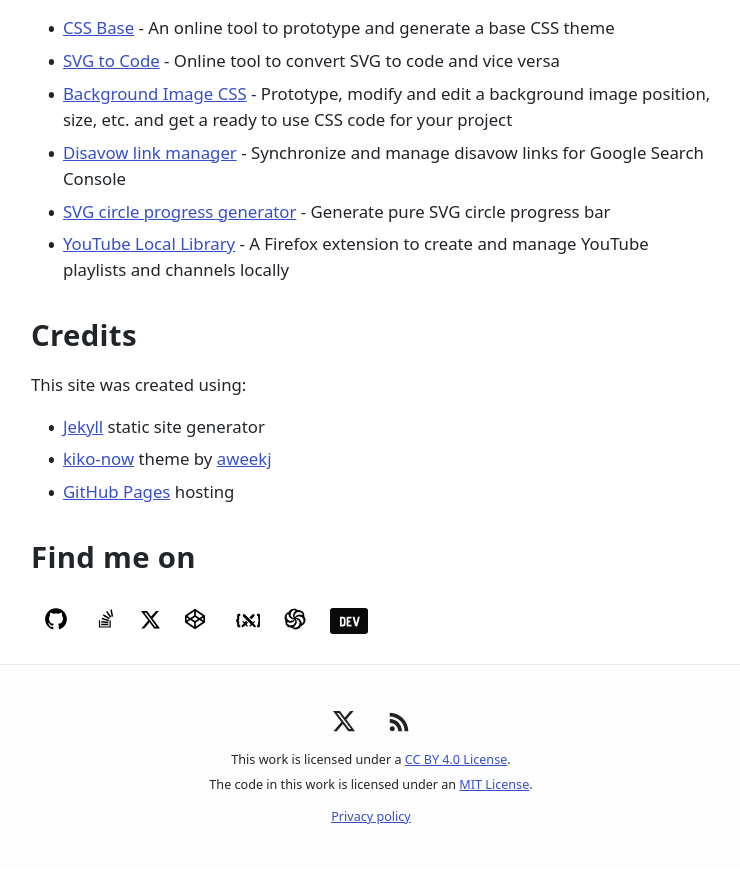
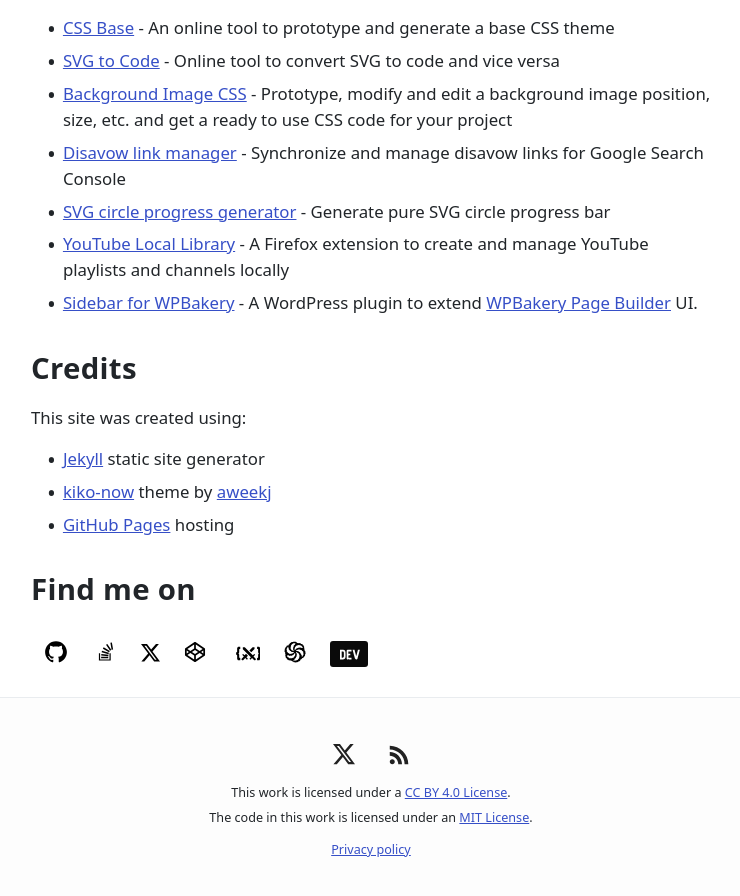
Before and after one commit to nikitahl/dev-blog, a Jekyll site: the page built from about.md, in a window 1280 px wide and 900 px high, scrolled down 683 px. Shown: the top 896 px of the window, without its empty margins (269-1009 px from the left). Built offline with Jekyll 4.4.1, drawn with Linux system fonts in a browser that asks for light colours; before the commit the page ends 1550 px from its top, so only the background shows below that.

Commit message:
Update about page

```diff
--- a/about.md
+++ b/about.md
@@ -54,7 +54,8 @@
 	<li><a href="https://nikitahl.github.io/bg-image/" target="_blank" rel="noopener">Background Image CSS</a> - Prototype, modify and edit a background image position, size, etc. and get a ready to use CSS code for your project</li>
 	<li><a href="https://nikitahl.github.io/disavow-link-manager/" target="_blank" rel="noopener">Disavow link manager</a> - Synchronize and manage disavow links for Google Search Console</li>
 	<li><a href="https://nikitahl.github.io/svg-circle-progress-generator/" target="_blank" rel="noopener">SVG circle progress generator</a> - Generate pure SVG circle progress bar</li>
-		<li><a href="https://github.com/nikitahl/youtube-local-library-ff" target="_blank" rel="noopener">YouTube Local Library</a> - A Firefox extension to create and manage YouTube playlists and channels locally</li>
+	<li><a href="https://github.com/nikitahl/youtube-local-library-ff" target="_blank" rel="noopener">YouTube Local Library</a> - A Firefox extension to create and manage YouTube playlists and channels locally</li>
+	<li><a href="https://github.com/nikitahl/sidebar-navigation-for-wpbakery" target="_blank" rel="noopener">Sidebar for WPBakery</a> - A WordPress plugin to extend <a href="https://wpbakery.com/" target="_blank" rel="noopener">WPBakery Page Builder</a> UI.</li>
 </ul>
 <h2>Credits</h2>
 <p>This site was created using:</p>
```
